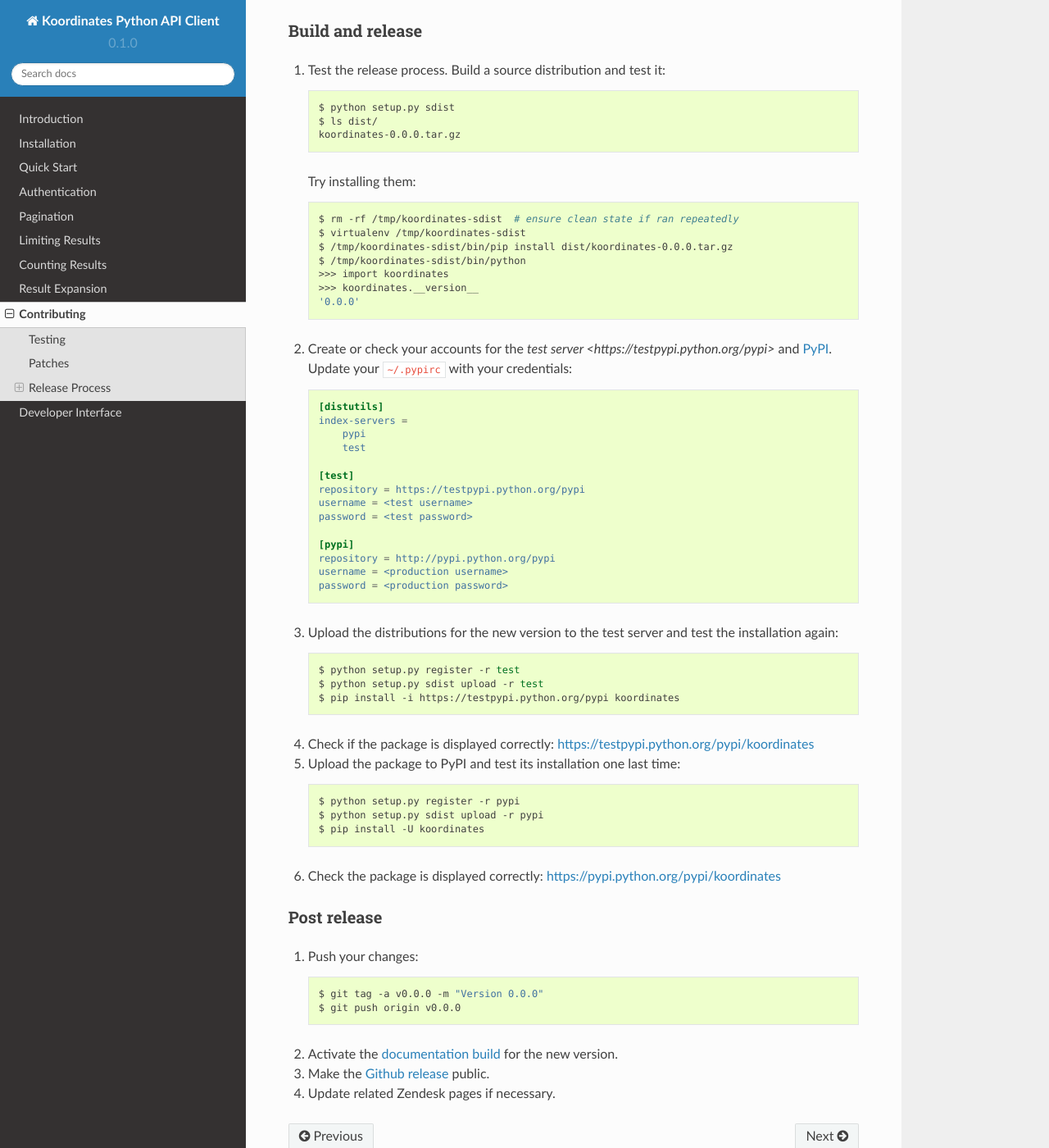
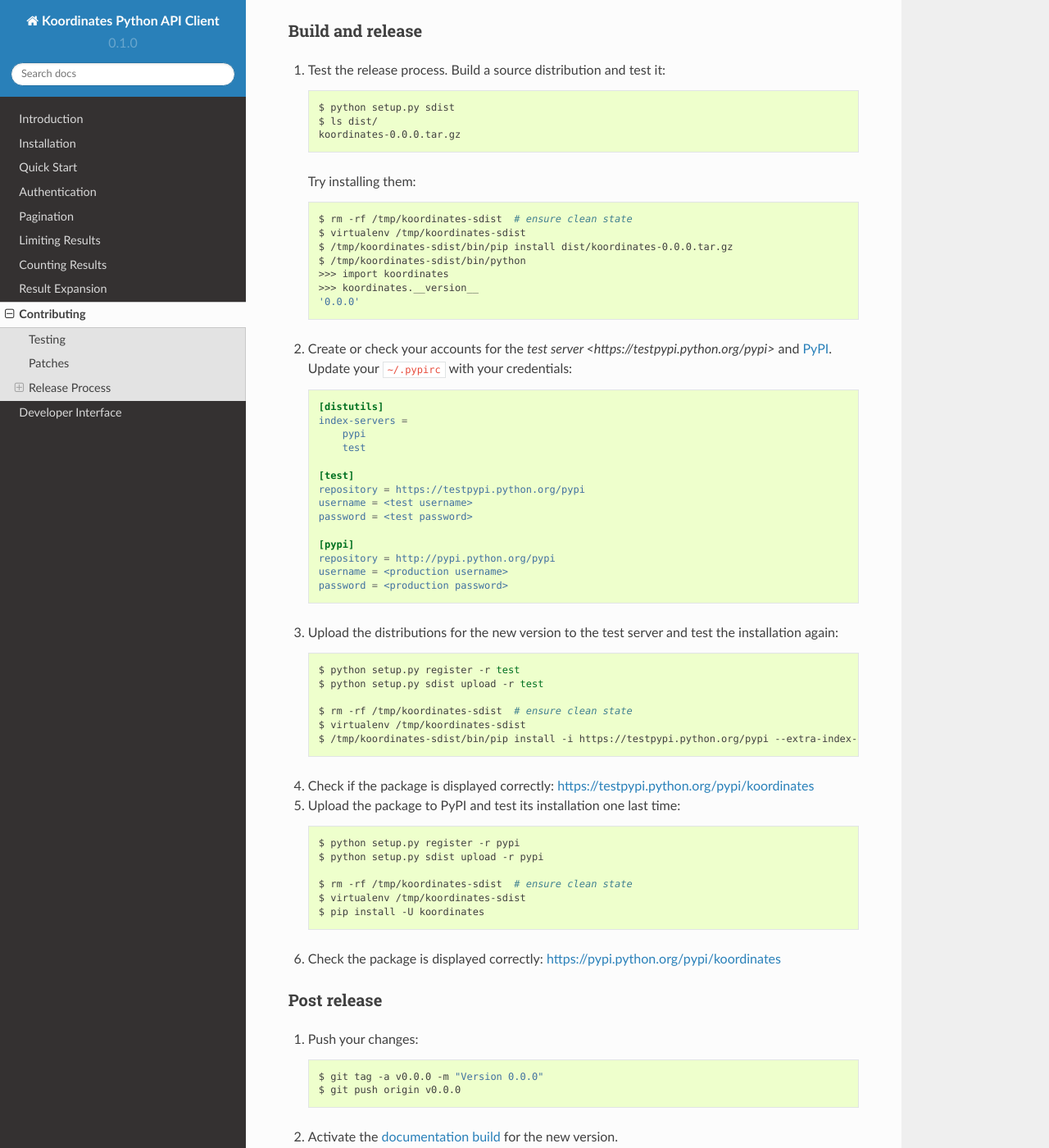
Before and after one commit to koordinates/python-client, a Sphinx documentation site: the page built from docs/source/user/contributing.rst, in a window 1280 px wide and 1400 px high, scrolled down 1709 px. Shown: the whole window at 82% size. Built offline with Sphinx 7.4.7 and the Read the Docs theme 2.0.0, drawn with Linux system fonts in a browser that asks for light colours; pages that are not in the unit, such as notebooks, are missing from menus; some of the changed text lies outside the part shown.

```diff
--- a/README.rst
+++ b/README.rst
@@ -31,4 +31,4 @@ Support & Contributions
 
 Please report bugs as `Github issues <https://github.com/koordinates/python-client/issues>`_. For general technical support for the APIs and libraries, please contact us via `support.koordinates.com <https://support.koordinates.com>`_.
 
-We welcome contributions as pull requests - please open a new issue to start a discussion around a feature idea or bug. See the `Contributing notes <>`_ for more details.
+We welcome contributions as pull requests - please open a new issue to start a discussion around a feature idea or bug. See the `Contributing notes <http://koordinates-python.readthedocs.org/en/latest/user/contributing.html>`_ for more details.
--- a/docs/source/user/contributing.rst
+++ b/docs/source/user/contributing.rst
@@ -89,7 +89,7 @@ Build and release
 
    .. code-block:: bash
 
-    $ rm -rf /tmp/koordinates-sdist  # ensure clean state if ran repeatedly
+    $ rm -rf /tmp/koordinates-sdist  # ensure clean state
     $ virtualenv /tmp/koordinates-sdist
     $ /tmp/koordinates-sdist/bin/pip install dist/koordinates-0.0.0.tar.gz
     $ /tmp/koordinates-sdist/bin/python
@@ -125,7 +125,10 @@ Build and release
 
     $ python setup.py register -r test
     $ python setup.py sdist upload -r test
-    $ pip install -i https://testpypi.python.org/pypi koordinates
+
+    $ rm -rf /tmp/koordinates-sdist  # ensure clean state
+    $ virtualenv /tmp/koordinates-sdist
+    $ /tmp/koordinates-sdist/bin/pip install -i https://testpypi.python.org/pypi --extra-index-url https://pypi.python.org/pypi koordinates
 
 #. Check if the package is displayed correctly:
    https://testpypi.python.org/pypi/koordinates
@@ -136,6 +139,9 @@ Build and release
 
     $ python setup.py register -r pypi
     $ python setup.py sdist upload -r pypi
+
+    $ rm -rf /tmp/koordinates-sdist  # ensure clean state
+    $ virtualenv /tmp/koordinates-sdist
     $ pip install -U koordinates
 
 #. Check the package is displayed correctly:
```
Also changed, not shown: other parts of docs/source/user/contributing.rst (+1 -1 lines).
